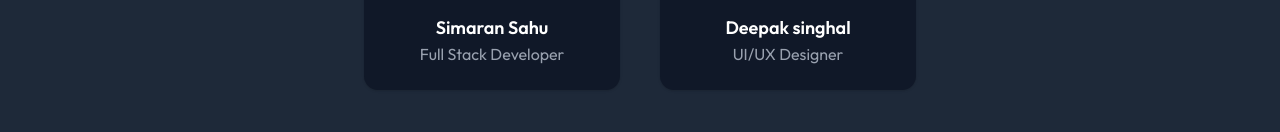
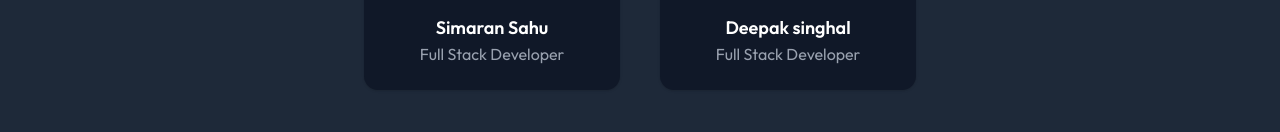
Before and after one commit to devopsdeepaks/lms, a Next.js app: page / in a window 1280 px wide. Shown: the part 1526-1658 px from the top of the page. Built offline with nearby package versions, Linux system fonts and the light colour scheme; no server answers.

Commit message:
final submission change

```diff
--- a/app/page.js
+++ b/app/page.js
@@ -81,7 +81,7 @@ export default function Home() {
         <div className="flex flex-wrap justify-center gap-10">
           {[
             { name: "Simaran Sahu", role: "Full Stack Developer", img: "/exam.png" },
-            { name: "Deepak singhal", role: "UI/UX Designer", img: "/exam.png" },
+            { name: "Deepak singhal", role: "Full Stack Developer", img: "/exam.png" },
 
           ].map((member, index) => (
             <div key={index} className="bg-gray-900 rounded-xl p-6 w-64 shadow hover:scale-105 transition">
```
